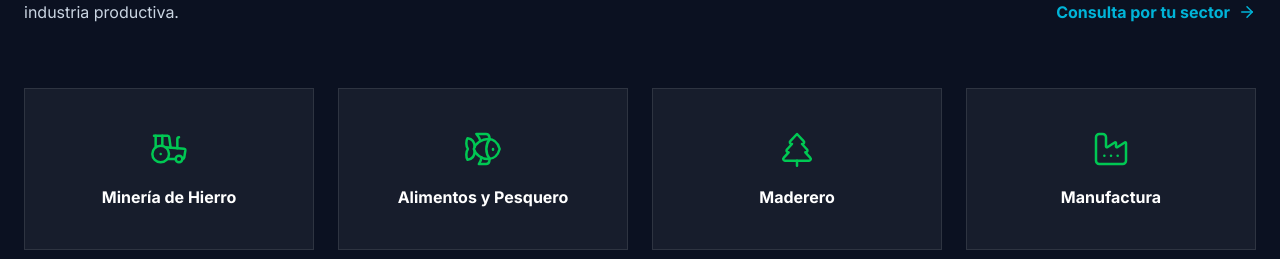
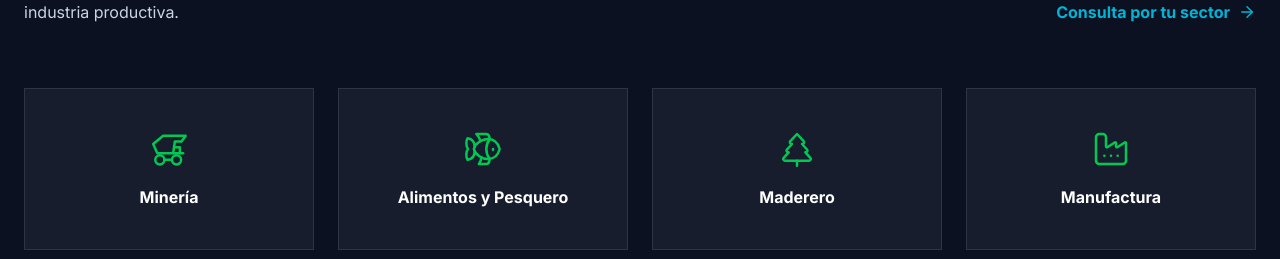
Before and after one commit to fernandompezo-bot/kevprocess-web, a Next.js app: page / in a window 1280 px wide. Shown: the part 2082-2341 px from the top of the page. Built offline with nearby package versions, Linux system fonts and the light colour scheme.

Commit message:
feat: update sector to Minería with custom mining haul truck icon

```diff
--- a/src/app/page.tsx
+++ b/src/app/page.tsx
@@ -5,10 +5,34 @@ import Image from 'next/image';
 import {
   ShieldCheck, Settings, TrendingUp, Lightbulb,
   Cpu, Activity, Network, Zap, Headset,
-  Tractor, Fish, TreePine, Factory, ArrowRight,
+  Fish, TreePine, Factory, ArrowRight,
   MapPin, Globe, Mail, CheckCircle2, ChevronRight, X, RotateCw,
   Loader2, AlertCircle
 } from 'lucide-react';
+
+function MiningTruck({ size = 24, className = '', strokeWidth = 2, ...props }: { size?: number | string; className?: string; strokeWidth?: number | string; [key: string]: any }) {
+  return (
+    <svg
+      width={size}
+      height={size}
+      viewBox="0 0 24 24"
+      fill="none"
+      stroke="currentColor"
+      strokeWidth={strokeWidth}
+      strokeLinecap="round"
+      strokeLinejoin="round"
+      className={className}
+      {...props}
+    >
+      <path d="M2.5 9 5 14.5h9.5l1-7h4L22 4H8.5L2.5 9z" />
+      <path d="M14.5 14.5h4v-3.5h-2.5" />
+      <line x1="18.5" y1="14.5" x2="20.5" y2="14.5" />
+      <circle cx="6.5" cy="18.5" r="2.75" />
+      <circle cx="16.5" cy="18.5" r="2.75" />
+      <line x1="9.25" y1="18.5" x2="13.75" y2="18.5" />
+    </svg>
+  );
+}
 
 interface Solution {
   icon: React.ComponentType<any>;
@@ -265,7 +289,7 @@ export default function Home() {
 
           <div className="grid grid-cols-2 md:grid-cols-4 gap-6">
             {[
-              { icon: Tractor, title: "Minería de Hierro" },
+              { icon: MiningTruck, title: "Minería" },
               { icon: Fish, title: "Alimentos y Pesquero" },
               { icon: TreePine, title: "Maderero" },
               { icon: Factory, title: "Manufactura" }
```
